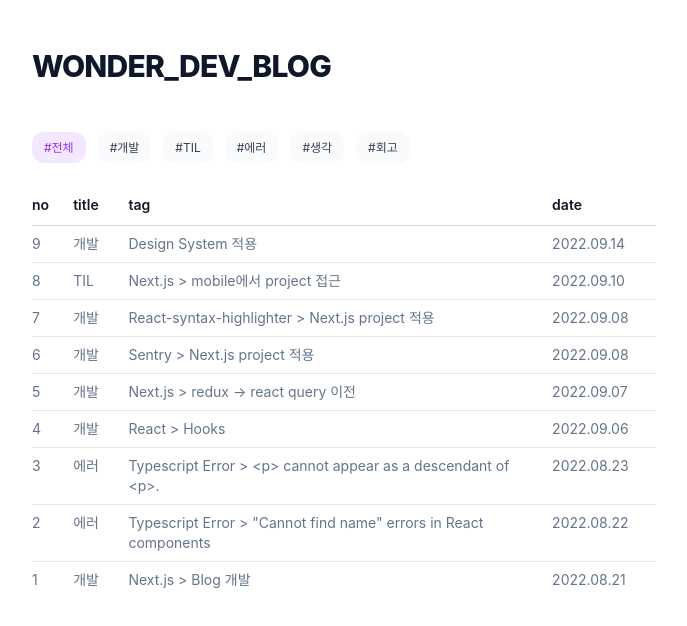
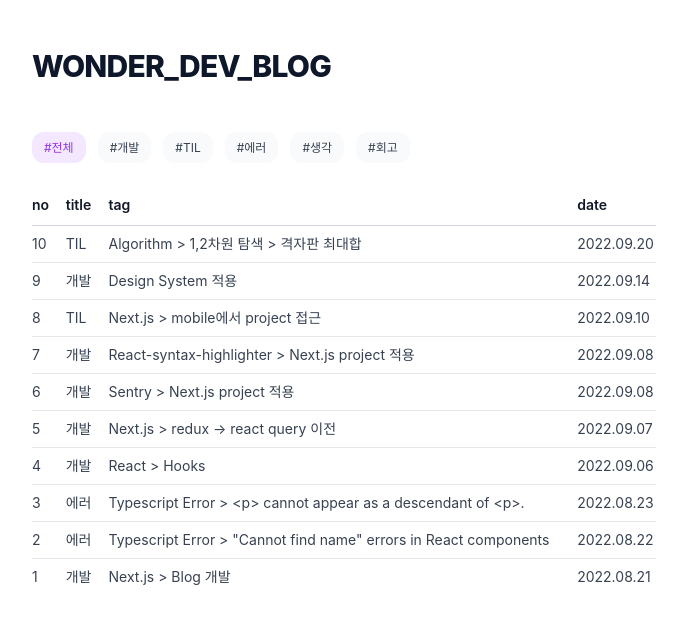
Before and after one commit to wonder-lee/wonder-dev-blog, a Next.js app: page / in a window 1280 px wide. Shown: the top 626 px of the page, without its empty margins (296-983 px from the left). Built offline with nearby package versions, Linux system fonts and the light colour scheme.

Commit message:
file 구조 변경 및 격자판 최대합 til post 추가

```diff
--- /dev/null
+++ b/components/common/tag.tsx
@@ -0,0 +1,20 @@
+const Tag = ({ tag, onClickTagButton, router }: any) => {
+  return (
+    <span
+      key={tag.query}
+      onClick={() => onClickTagButton(tag.query)}
+      className={`${
+        (tag.query &&
+          router.asPath.slice(1, router.asPath.length).indexOf(tag.query) >
+            -1) ||
+        (!tag.query && router.asPath === "/")
+          ? "text-xs mr-3 mb-4 px-3 py-2 rounded-xl hover:cursor-pointer bg-purple-100 text-purple-600 shadow-[rgba(50, 50, 93, 0.25) 0px 30px 60px -12px,rgba(0, 0, 0, 0.3) 0px 18px 36px -18px]"
+          : "text-xs mr-3 mb-4 px-3 py-2 rounded-xl hover:cursor-pointer bg-slate-50 shadow-[rgba(50, 50, 93, 0.25) 0px 30px 60px -12px,rgba(0, 0, 0, 0.3) 0px 18px 36px -18px]"
+      }`}
+    >
+      <span>{tag.name}</span>
+    </span>
+  );
+};
+
+export default Tag;
--- /dev/null
+++ b/components/common/title.tsx
@@ -0,0 +1,11 @@
+import Link from "next/link";
+
+const Title = () => {
+  return (
+    <h3 className="my-4 mx-auto p-4 hover:cursor-pointer text-2xl font-extrabold tracking-tight text-slate-900 dark:text-slate-200 text-3xl">
+      <Link href="/">WONDER_DEV_BLOG</Link>
+    </h3>
+  );
+};
+
+export default Title;
--- a/pages/_app.tsx
+++ b/pages/_app.tsx
@@ -1,68 +1,15 @@
-import { useState } from "react";
 import type { AppProps } from "next/app";
-import { useRouter } from "next/router";
-import Head from "next/head";
-import Link from "next/link";
+import Title from "../components/common/title";
+import TagListContainer from "../src/tagList";
 import "../styles/globals.css";
 
 function MyApp({ Component, pageProps }: AppProps) {
-  const router = useRouter();
-  const [tagButtons] = useState([
-    { name: "#전체", query: "" },
-    { name: "#개발", query: "devs" },
-    { name: "#TIL", query: "tils" },
-    { name: "#에러", query: "errors" },
-    { name: "#생각", query: "dreams" },
-    { name: "#회고", query: "memory" },
-  ]);
-
-  const onClickTagButton = (query: string) => {
-    !!query
-      ? router.push({ pathname: "/", query: { tag: query } })
-      : router.push("/");
-  };
-
   return (
-    <>
-      <Head>
-        <meta
-          name="description"
-          content="이상한 나라의 개발자 WONDER LEE의 블로그 입니다. "
-        />
-        <title>wonder-dev-blog</title>
-      </Head>
-      <div className="max-w-prose my-8 mx-auto">
-        <>
-          <h3 className="my-4 mx-auto p-4 hover:cursor-pointer text-2xl font-extrabold tracking-tight text-slate-900 dark:text-slate-200 text-3xl">
-            <Link href="/">WONDER_DEV_BLOG</Link>
-          </h3>
-          <div className="max-w-prose prose px-4 my-8">
-            {tagButtons.map((tag) => {
-              return (
-                <span
-                  key={tag.query}
-                  onClick={() => onClickTagButton(tag.query)}
-                  className={`${
-                    (tag.query &&
-                      router.asPath
-                        .slice(1, router.asPath.length)
-                        .indexOf(tag.query) > -1) ||
-                    (!tag.query && router.asPath === "/")
-                      ? "text-xs mr-3 mb-4 px-3 py-2 rounded-xl hover:cursor-pointer bg-purple-100 text-purple-600 shadow-[rgba(50, 50, 93, 0.25) 0px 30px 60px -12px,rgba(0, 0, 0, 0.3) 0px 18px 36px -18px]"
-                      : "text-xs mr-3 mb-4 px-3 py-2 rounded-xl hover:cursor-pointer bg-slate-50 shadow-[rgba(50, 50, 93, 0.25) 0px 30px 60px -12px,rgba(0, 0, 0, 0.3) 0px 18px 36px -18px]"
-                  }`}
-                >
-                  <span>
-                    {tag.name}
-                  </span>
-                </span>
-              );
-            })}
-          </div>
-          <Component {...pageProps} />
-        </>
-      </div>
-    </>
+    <div className="max-w-prose my-8 mx-auto">
+      <Title />
+      <TagListContainer />
+      <Component {...pageProps} />
+    </div>
   );
 }
 
--- a/pages/index.tsx
+++ b/pages/index.tsx
@@ -1,52 +1,19 @@
-import { useEffect, useState } from "react";
-import { useRouter } from "next/router";
+import Head from "next/head";
+import PostTableContainer from "../src/postTable";
 import getPosts from "../utils/getPosts";
-import PostList from "../components/postList";
 
 export default function Home({ posts }: any) {
-  const router = useRouter();
-  const [reprocessPosts, setReprocessPosts] = useState([]);
-
-  useEffect(() => {
-    const { tag } = router.query;
-
-    if (!!tag) {
-      const hasTagPosts = posts.filter((post: any) => {
-        return post.slug.indexOf(tag) > -1;
-      });
-      setReprocessPosts(hasTagPosts);
-    } else {
-      setReprocessPosts(posts);
-    }
-  }, [posts, router]);
-
   return (
-    <div className="max-w-prose prose px-4">
-      <table className="inline-table w-full">
-        <thead className="text-slate-700 text-left">
-          <tr>
-            <th>no</th>
-            <th>title</th>
-            <th>tag</th>
-            <th>date</th>
-          </tr>
-        </thead>
-        <tbody className="text-slate-500">
-          {reprocessPosts.map((post: any, index: number) => (
-            <PostList
-              key={post.slug}
-              title={post.data.title}
-              date={post.data.date}
-              tag={post.data.tag}
-              description={post.data.description}
-              slug={post.slug}
-              index={index}
-              length={reprocessPosts.length}
-            />
-          ))}
-        </tbody>
-      </table>
-    </div>
+    <>
+      <Head>
+        <meta
+          name="description"
+          content="이상한 나라의 개발자 WONDER LEE의 블로그 입니다. "
+        />
+        <title>wonder-dev-blog</title>
+      </Head>
+      <PostTableContainer posts={posts} />
+    </>
   );
 }
 
--- /dev/null
+++ b/posts/220920-tils-01.mdx
@@ -0,0 +1,133 @@
+---
+title: Algorithm > 1,2차원 탐색 > 격자판 최대합
+date: "2022.09.20"
+tag: "TIL"
+desc: N*N의 격자판이 주어지면 각 행의 합, 각 열의 합, 두 대각선의 합 중 가 장 큰 합을 출력하는 algorithm 문제를 풀었습니다.
+---
+
+## 개요
+
+N\*N의 격자판이 주어지면 각 행의 합, 각 열의 합, 두 대각선의 합 중 가 장 큰 합을 출력하는 algorithm 문제를 풀었습니다.
+
+---
+
+## 예제
+
+<SyntaxHighlighterWrap language="javascript">
+{`const arr = [
+  [10, 13, 10, 12, 15],
+  [12, 39, 30, 23, 11],
+  [11, 25, 50, 53, 15],
+  [19, 27, 29, 37, 27],
+  [19, 13, 30, 13, 19],
+];
+
+const length = 5;`}
+
+</SyntaxHighlighterWrap>
+
+위 2개의 상수가 주어지고, 반환되는 값은 `155` 입니다.
+
+---
+
+## 내용
+
+### 나의 풀이
+
+<SyntaxHighlighterWrap language="javascript">
+
+{`const solution = (arr, length) => {
+let rowColumnMax = 0;
+let columnMax = 0;
+let rowMax = 0;
+let diagonalFromRightMax = 0;
+let diagonalFromLeftMax = 0;
+
+for (let i = 0; i < length; i++) {
+diagonalFromRightMax += arr[i][i];
+diagonalFromLeftMax += arr[i][length - (i + 1)];
+
+    for (let j = 0; j < length; j++) {
+      columnMax += arr[i][j];
+      rowMax += arr[j][i];
+    }
+
+    const tempMaxNum = Math.max(columnMax, rowMax);
+
+    if (tempMaxNum > rowColumnMax) {
+      rowColumnMax = tempMaxNum;
+    }
+
+    columnMax = 0;
+    rowMax = 0;
+
+}
+
+return Math.max(rowColumnMax, diagonalFromRightMax, diagonalFromLeftMax);
+};
+
+const arr = [
+[10, 13, 10, 12, 15],
+[12, 39, 30, 23, 11],
+[11, 25, 50, 53, 15],
+[19, 27, 29, 37, 27],
+[19, 13, 30, 13, 19],
+];
+
+solution(arr, arr.length);`}
+
+</SyntaxHighlighterWrap>
+
+### 정답 예시
+
+<SyntaxHighlighterWrap language="javascript">
+{`function solution(arr) {
+  let answer = Number.MIN_SAFE_INTEGER;
+  let n = arr.length;
+  let sum1 = (sum2 = 0);
+  for (let i = 0; i < n; i++) {
+    sum1 = sum2 = 0;
+    for (let j = 0; j < n; j++) {
+      sum1 += arr[i][j];
+      sum2 += arr[j][i];
+    }
+    answer = Math.max(answer, sum1, sum2);
+  }
+  sum1 = sum2 = 0;
+  for (let i = 0; i < n; i++) {
+    sum1 += arr[i][i];
+    sum2 += arr[i][n - i - 1];
+  }
+  answer = Math.max(answer, sum1, sum2);
+  return answer;
+}
+
+let arr = [
+[10, 13, 10, 12, 15],
+[12, 39, 30, 23, 11],
+[11, 25, 50, 53, 15],
+[19, 27, 29, 37, 27],
+[19, 13, 30, 13, 19],
+];
+
+console.log(solution(arr));`}
+
+</SyntaxHighlighterWrap>
+
+### 배운점
+
+- `let sum1 = sum2 = 0` 2개의 변수를 1줄로 선언이 가능합니다.
+- 첫번째 for구문에서는 열과 행의 합 중 최대값을, 두번째 for 구문에서는 대각선을 구합니다. 이 때 `sum1` 은 왼쪽부터, `sum2` 는 오른쪽부터 시작하는 대각선의 합을 구합니다.
+- 저는 열, 행, 왼대각선, 오른대각선의 변수를 하나하나 지정하였지만, 정답의 예시는 sum1, sum2를 다시 재사용하는 모습이며, 가장 마지막에 다시 `Math.max` 함수를 이용한 logic입니다.
+
+---
+
+## 오류
+
+오류 내용 입니다.
+
+---
+
+## 참고
+
+참고내용입니다.
--- /dev/null
+++ b/src/postTable/components/postTable.tsx
@@ -0,0 +1,34 @@
+import PostTableRow from "./postTableRow";
+
+const PostTable = ({ reprocessPosts }: any) => {
+  return (
+    <div className="max-w-prose prose px-4">
+      <table className="inline-table w-full">
+        <thead className="text-slate-700 text-left">
+          <tr>
+            <th>no</th>
+            <th>title</th>
+            <th>tag</th>
+            <th>date</th>
+          </tr>
+        </thead>
+        <tbody className="text-slate-500">
+          {reprocessPosts.map((post: any, index: number) => (
+            <PostTableRow
+              key={post.slug}
+              title={post.data.title}
+              date={post.data.date}
+              tag={post.data.tag}
+              description={post.data.description}
+              slug={post.slug}
+              index={index}
+              length={reprocessPosts.length}
+            />
+          ))}
+        </tbody>
+      </table>
+    </div>
+  );
+};
+
+export default PostTable;
--- a/components/postList.tsx
+++ b/src/postTable/components/postTableRow.tsx
@@ -1,6 +1,6 @@
 import Link from "next/link";
 
-function PostList({ title, date, tag, slug, index, length }: any) {
+const PostTableRow = ({ title, date, tag, slug, index, length }: any) => {
   return (
     <Link href="/[slug]" as={`/${slug}`}>
       <tr className="text-sm hover:cursor-pointer hover:bg-slate-50">
@@ -11,6 +11,6 @@ function PostList({ title, date, tag, slug, index, length }: any) {
       </tr>
     </Link>
   );
-}
+};
 
-export default PostList;
+export default PostTableRow;
--- /dev/null
+++ b/src/postTable/index.tsx
@@ -0,0 +1,29 @@
+import { useEffect, useState } from "react";
+import { useRouter } from "next/router";
+import PostTable from "./components/postTable";
+
+const PostTableContainer = ({ posts }: any) => {
+  const router = useRouter();
+  const [reprocessPosts, setReprocessPosts] = useState([]);
+
+  useEffect(() => {
+    const { tag } = router.query;
+
+    if (!!tag) {
+      const hasTagPosts = posts.filter((post: any) => {
+        return post.slug.indexOf(tag) > -1;
+      });
+      setReprocessPosts(hasTagPosts);
+    } else {
+      setReprocessPosts(posts);
+    }
+  }, [posts, router]);
+
+  return (
+    <>
+      <PostTable reprocessPosts={reprocessPosts} />
+    </>
+  );
+};
+
+export default PostTableContainer;
--- /dev/null
+++ b/src/tagList/index.tsx
@@ -0,0 +1,39 @@
+import { useState } from "react";
+import { useRouter } from "next/router";
+import Tag from "../../components/common/tag";
+
+const TagListContainer = () => {
+  const [tagButtons] = useState([
+    { name: "#전체", query: "" },
+    { name: "#개발", query: "devs" },
+    { name: "#TIL", query: "tils" },
+    { name: "#에러", query: "errors" },
+    { name: "#생각", query: "dreams" },
+    { name: "#회고", query: "memory" },
+  ]);
+
+  const onClickTagButton = (query: string) => {
+    !!query
+      ? router.push({ pathname: "/", query: { tag: query } })
+      : router.push("/");
+  };
+
+  const router = useRouter();
+
+  return (
+    <div className="max-w-prose prose px-4 my-8">
+      {tagButtons.map((tag) => {
+        return (
+          <Tag
+            key={tag.name}
+            tag={tag}
+            onClickTagButton={onClickTagButton}
+            router={router}
+          />
+        );
+      })}
+    </div>
+  );
+};
+
+export default TagListContainer;
```
Also changed, not shown: pages/[slug].tsx (+3 -4 lines), styles/theme.ts (added, +10 -0 lines), components/common/syntaxHighlighter.tsx (renamed from components/syntaxHighlighter.tsx).
